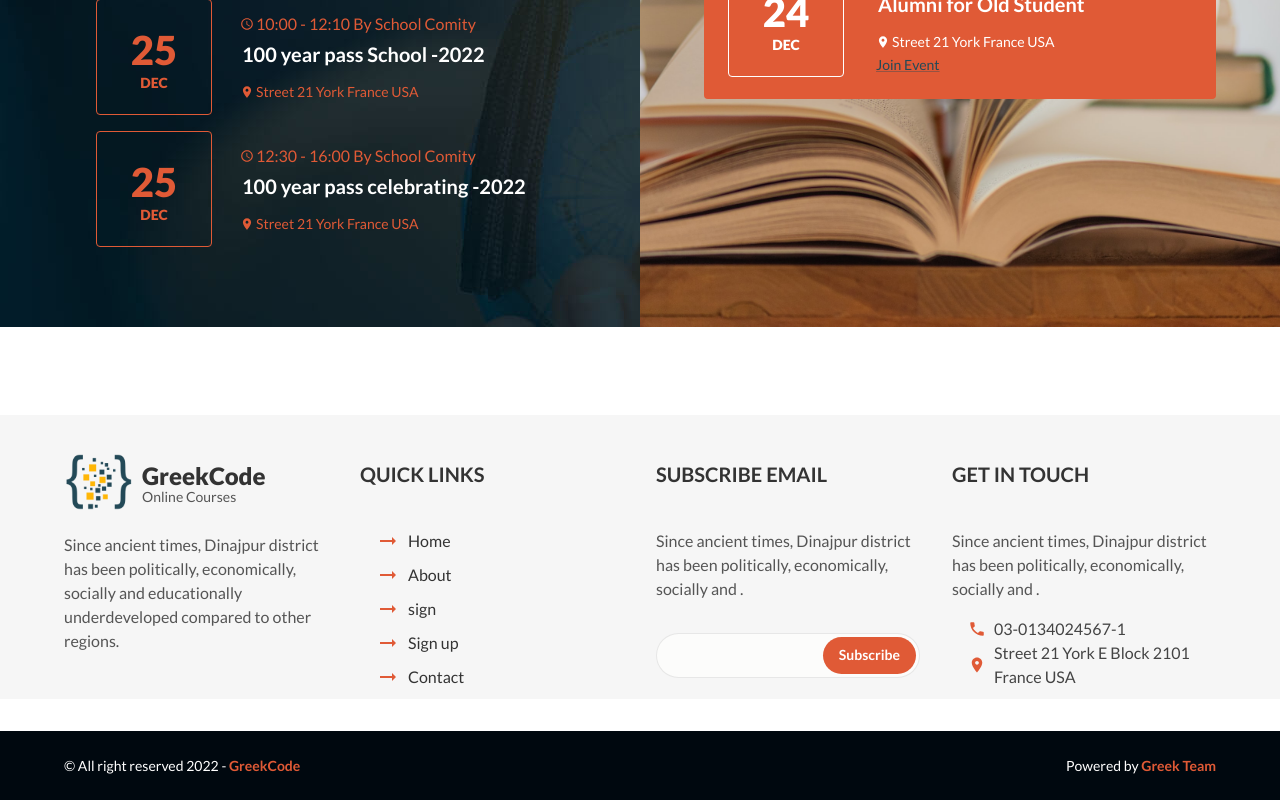
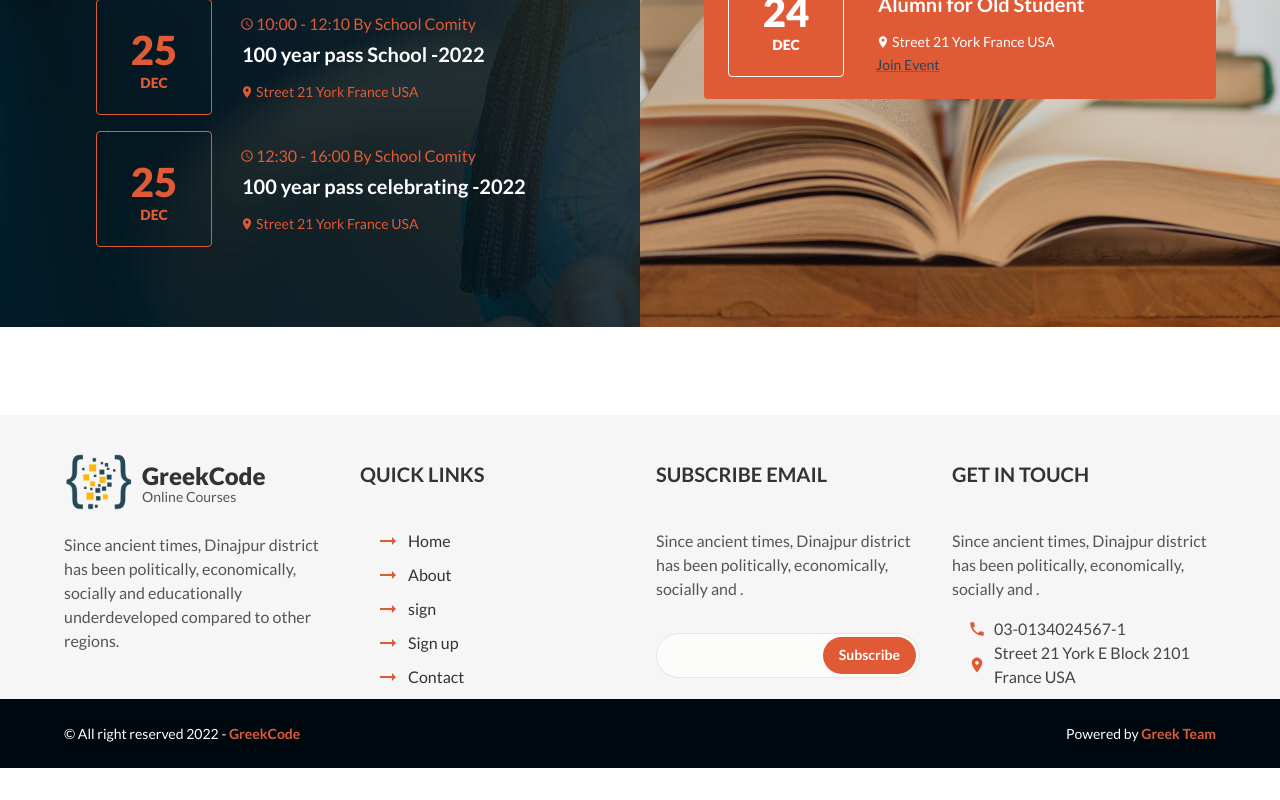
Before and after one commit to ferdousr3/school-management, a React (Create React App) app: page / in a window 1280 px wide. Shown: the part 863-1663 px from the top of the page. After the commit the page ends 1631 px from the top, so only its background shows below. Built offline with nearby package versions, Linux system fonts and the light colour scheme; no server answers.

Commit message:
footer gap remove

```diff
--- a/src/common/Footer/FooterLastPart.tsx
+++ b/src/common/Footer/FooterLastPart.tsx
@@ -20,7 +20,7 @@ const FooterLastPart = () => {
 
   return (
     <>
-      <Box sx={{ background: "#00080f", py: "1.5rem", mt: "2rem" }}>
+      <Box sx={{ background: "#00080f", py: "1.5rem" }}>
         <Container>
           <Grid container spacing={4}>
             <Grid
```
